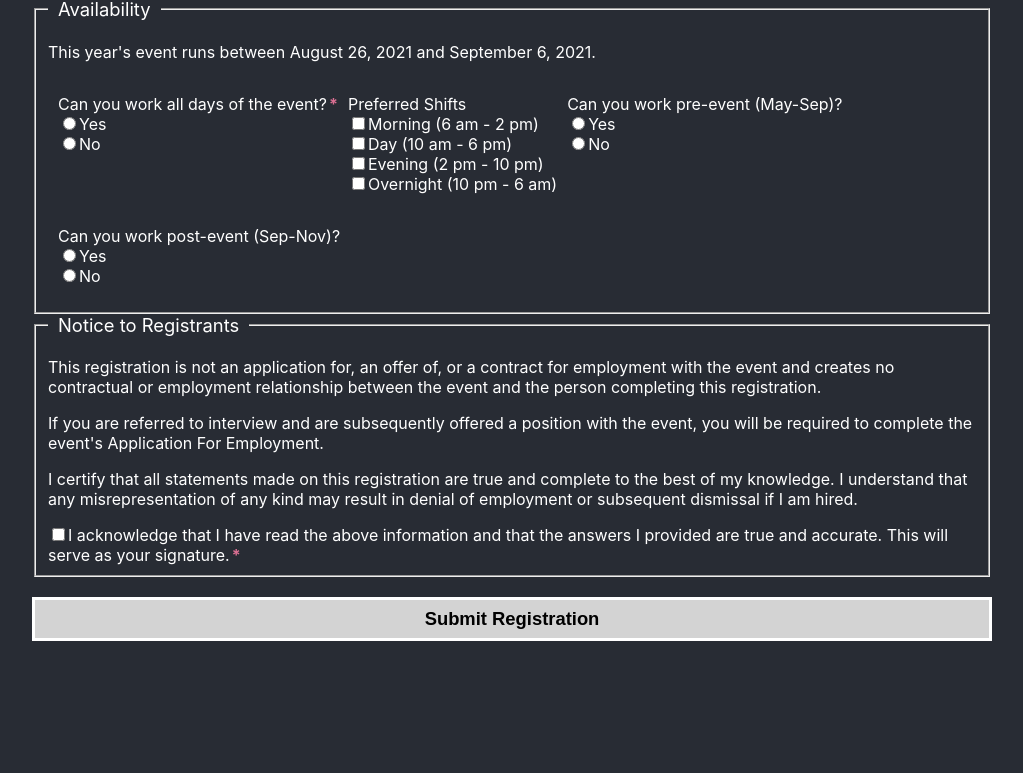
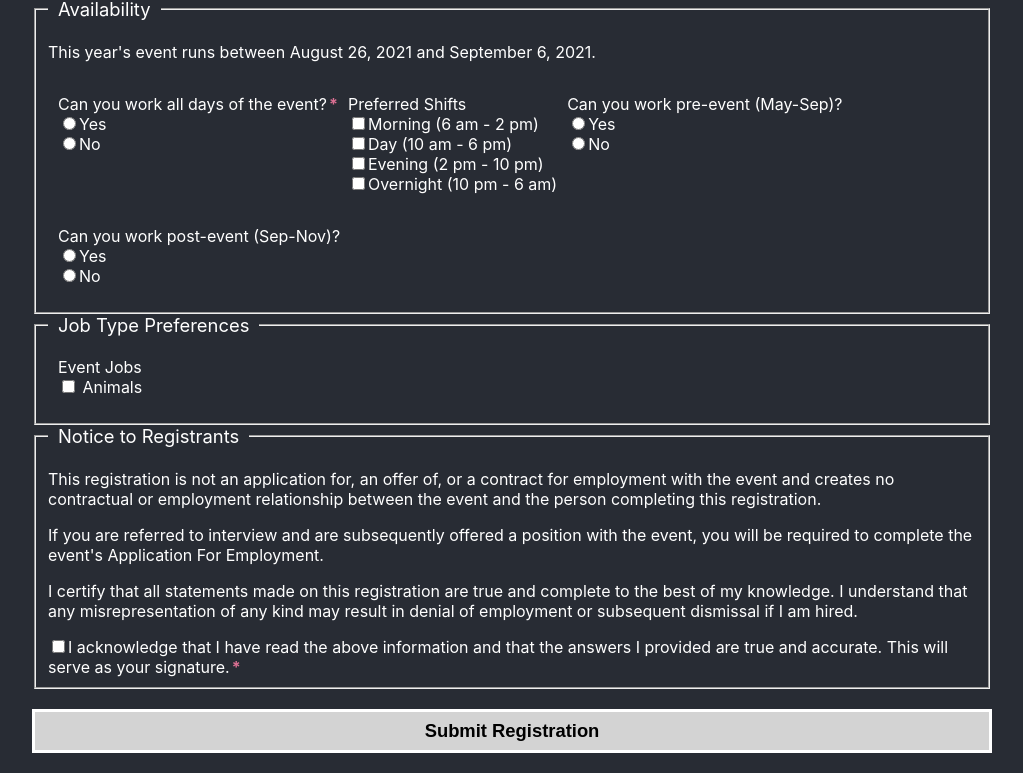
Before and after one commit to kristenkinnearohlmann/breeze-lakes-point-frontend, a React (Create React App) app: page /registration in a window 1280 px wide. Shown: the part 675-1448 px from the top of the page, without its empty margins (128-1151 px from the left). Before the commit the page ends 1336 px from the top, so only its background shows below. Built offline with nearby package versions, Linux system fonts and the light colour scheme; a web font is replaced by a local one.

Commit message:
Added start of jobs fieldset

```diff
--- a/src/components/Registration.js
+++ b/src/components/Registration.js
@@ -29,6 +29,14 @@ class Registration extends Component {
         },
         pre_event: "",
         post_event: "",
+        event_jobs: {
+            animals: false,
+            building_maintenance: false,
+            cleaning: false,
+            customer_service: false,
+            office_work: false,
+            supervisor: false
+        },
         reg_ack: false
     }
 
@@ -54,6 +62,16 @@ class Registration extends Component {
             const hours = prevState.hours
             hours[name] = checked
             return hours
+        })
+    }
+
+    handleEventJobs = event => {
+        const { name, checked } = event.target
+
+        this.setState((prevState) => {
+            const jobs = prevState.event_jobs
+            jobs[name] = checked
+            return jobs
         })
     }
 
@@ -258,6 +276,19 @@ class Registration extends Component {
                     </div>
                     <div>
                         <fieldset>
+                            <legend>Job Type Preferences</legend>
+                            <div className="flex-row">
+                                <p>
+                                    Event Jobs<br/>
+                                    <label>
+                                        <input type="checkbox" name="animals" checked={this.state.event_jobs.animals} onChange={this.handleEventJobs} /> Animals
+                                    </label><br/>
+                                </p>
+                            </div>
+                        </fieldset>
+                    </div>
+                    <div>
+                        <fieldset>
                             <legend>Notice to Registrants</legend>
                             <p>
                                 This registration is not an application for, an offer of, or a contract for employment with the event and creates no contractual or employment relationship between the event and the person completing this registration.
```
